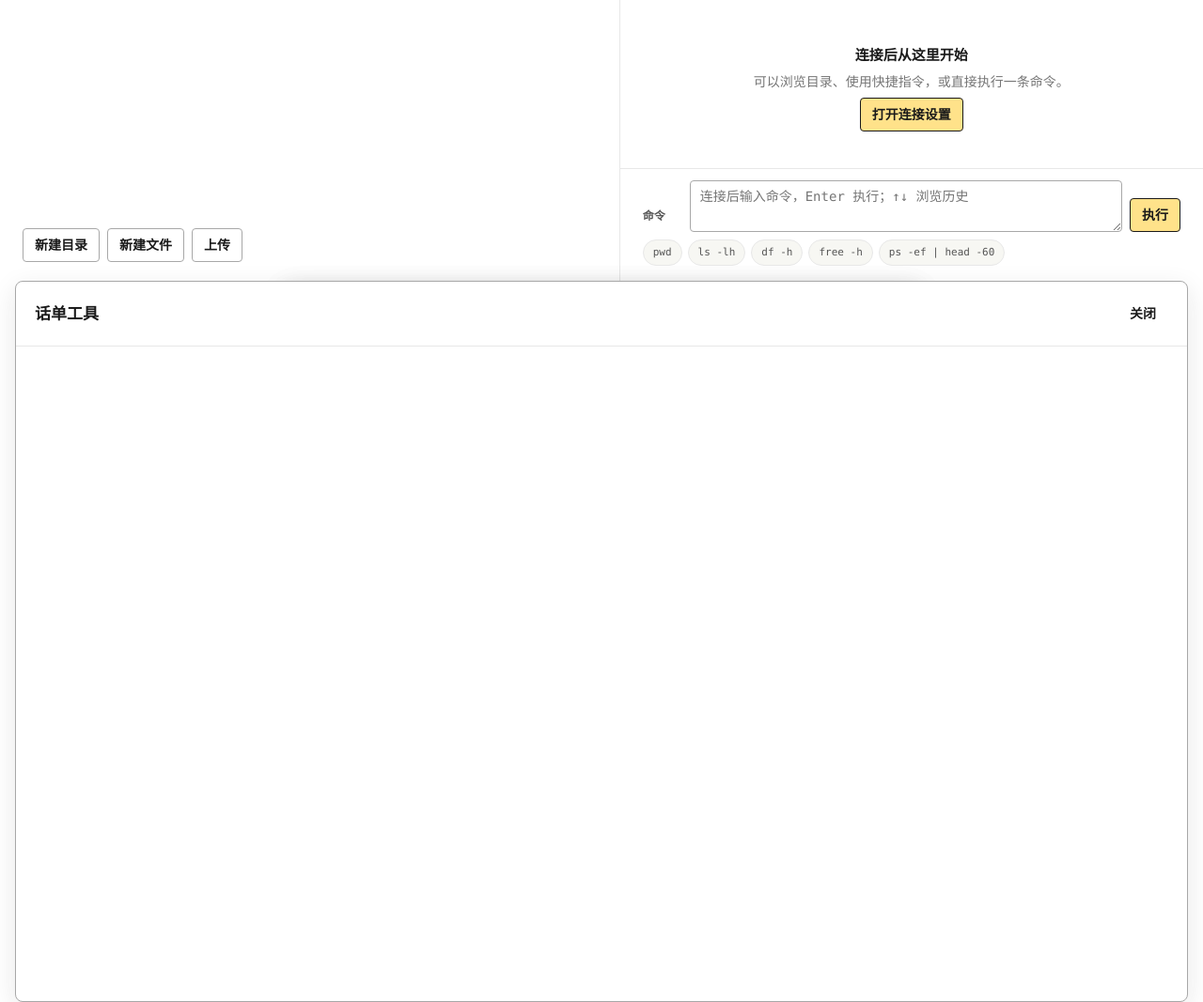
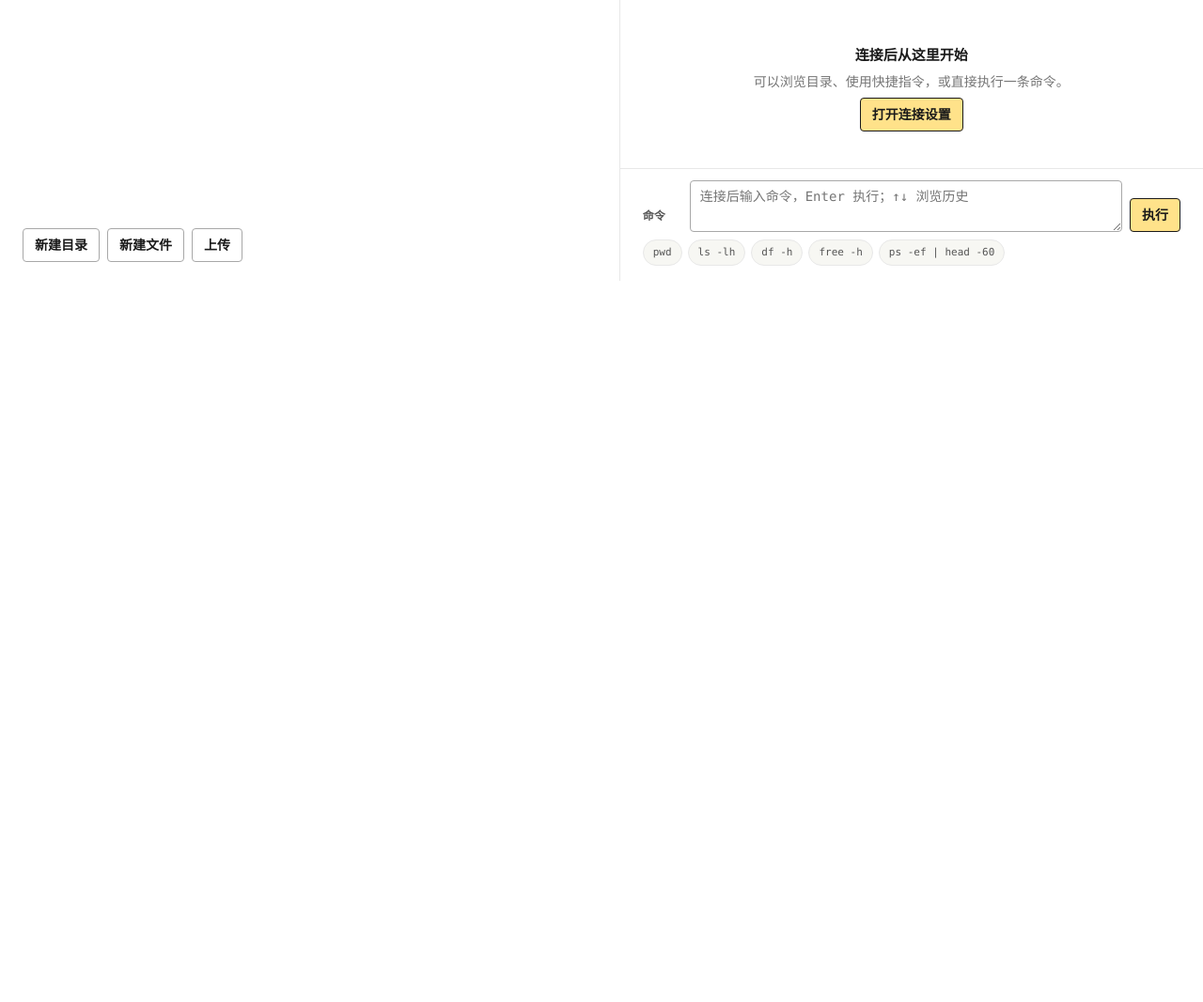
Before and after one commit to lrwei91/server-workbench, a website with bundled scripts: page public/index.html in a window 1280 px wide. Shown: the part 501-1568 px from the top of the page at 94% size. After the commit the page ends 801 px from the top, so only its background shows below. Built offline with nearby package versions, Linux system fonts and the light colour scheme; files whose address does not match are found by name.

Commit message:
fix: 修复 HBase 查看弹窗关闭状态

```diff
--- a/public/style.css
+++ b/public/style.css
@@ -79,11 +79,11 @@ h1 { margin: 0; font-size: 18px; letter-spacing: -.02em; }
 .dialog-form { margin: 0; }.wide-dialog { width: min(1040px, calc(100vw - 48px)); }.preview-dialog { width: min(900px, calc(100vw - 48px)); }.confirm-code { display: block; max-height: 180px; overflow: auto; padding: 10px; border: 1px solid var(--wb-border); background: var(--wb-surface-subtle); white-space: pre-wrap; overflow-wrap: anywhere; }
 .command-groups { display: grid; grid-template-columns: repeat(2, minmax(0, 1fr)); gap: 18px; }.command-group { border: 1px solid var(--wb-border); border-radius: var(--wb-radius-md); overflow: hidden; }.command-group h3 { margin: 0; padding: 10px 12px; border-bottom: 1px solid var(--wb-border); background: var(--wb-surface-subtle); font-size: 13px; }.command-item { display: flex; align-items: center; gap: 8px; padding: 9px 12px; border-bottom: 1px solid var(--wb-border); }.command-item:last-child { border-bottom: 0; }.command-item .command-label { flex: 1; min-width: 0; }.command-item small { display: block; color: var(--wb-text-subtle); font-family: var(--wb-mono); font-size: 11px; }
 .billing-content { display: grid; grid-template-columns: repeat(2, minmax(0, 1fr)); gap: 16px; }.billing-card { border: 1px solid var(--wb-border); border-radius: var(--wb-radius-md); overflow: hidden; }.billing-card h3 { margin: 0; padding: 10px 12px; border-bottom: 1px solid var(--wb-border); background: var(--wb-surface-subtle); font-size: 13px; }.billing-row { display: grid; grid-template-columns: 1fr minmax(0, 1.3fr) auto; gap: 8px; align-items: center; padding: 8px 12px; border-bottom: 1px solid var(--wb-border); font-size: 12px; }.billing-row:last-child { border-bottom: 0; }.billing-row code { min-width: 0; overflow: hidden; font-family: var(--wb-mono); text-overflow: ellipsis; white-space: nowrap; }
-dialog.wb-dialog.cdr-dialog { width: min(1480px, calc(100vw - 32px)); height: min(940px, calc(100vh - 32px)); max-width: none; max-height: none; overflow: hidden; display: flex; flex-direction: column; }
+dialog.wb-dialog.cdr-dialog[open] { width: min(1480px, calc(100vw - 32px)); height: min(940px, calc(100vh - 32px)); max-width: none; max-height: none; overflow: hidden; display: flex; flex-direction: column; }
 .cdr-dialog .wb-dialog__header { flex: 0 0 auto; }
 .cdr-frame-wrap { min-height: 0; flex: 1 1 auto; height: auto; overflow: hidden; }
 .cdr-frame-wrap iframe { display: block; width: 100%; height: 100%; border: 0; }
 .preview-text { min-height: 300px; max-height: min(580px, calc(100vh - 220px)); margin: 0; overflow: auto; padding: 14px; border: 1px solid var(--wb-border); background: var(--wb-surface-subtle); font-family: var(--wb-mono); font-size: 12px; white-space: pre-wrap; overflow-wrap: anywhere; }
-dialog.wb-dialog.preview-dialog { display: flex; flex-direction: column; }
+dialog.wb-dialog.preview-dialog[open] { display: flex; flex-direction: column; }
 @media (max-width: 1100px) { .topbar { gap: 12px; padding: 10px 16px; }.brand { min-width: 190px; }.connection { min-width: 130px; }.workbench-grid { grid-template-columns: minmax(400px, 1fr) minmax(380px, 1fr); }.panel-heading, .console-heading, .tab-pane, .log-toolbar, .log-flow, .command-bar, .command-chips { padding-left: 16px; padding-right: 16px; }.list-head, .resource-row { grid-template-columns: minmax(0, 1fr) 70px 105px 125px; } }
 @media (max-width: 760px) { body { overflow: auto; }.topbar { align-items: flex-start; flex-wrap: wrap; }.connection { order: 3; width: 100%; }.top-actions { margin-left: 0; }.workbench-grid { display: flex; flex-direction: column; min-height: calc(100vh - 120px); }.explorer-panel, .console-panel { min-height: 520px; }.form-grid.compact, .billing-content, .command-groups { grid-template-columns: 1fr; } }
```
